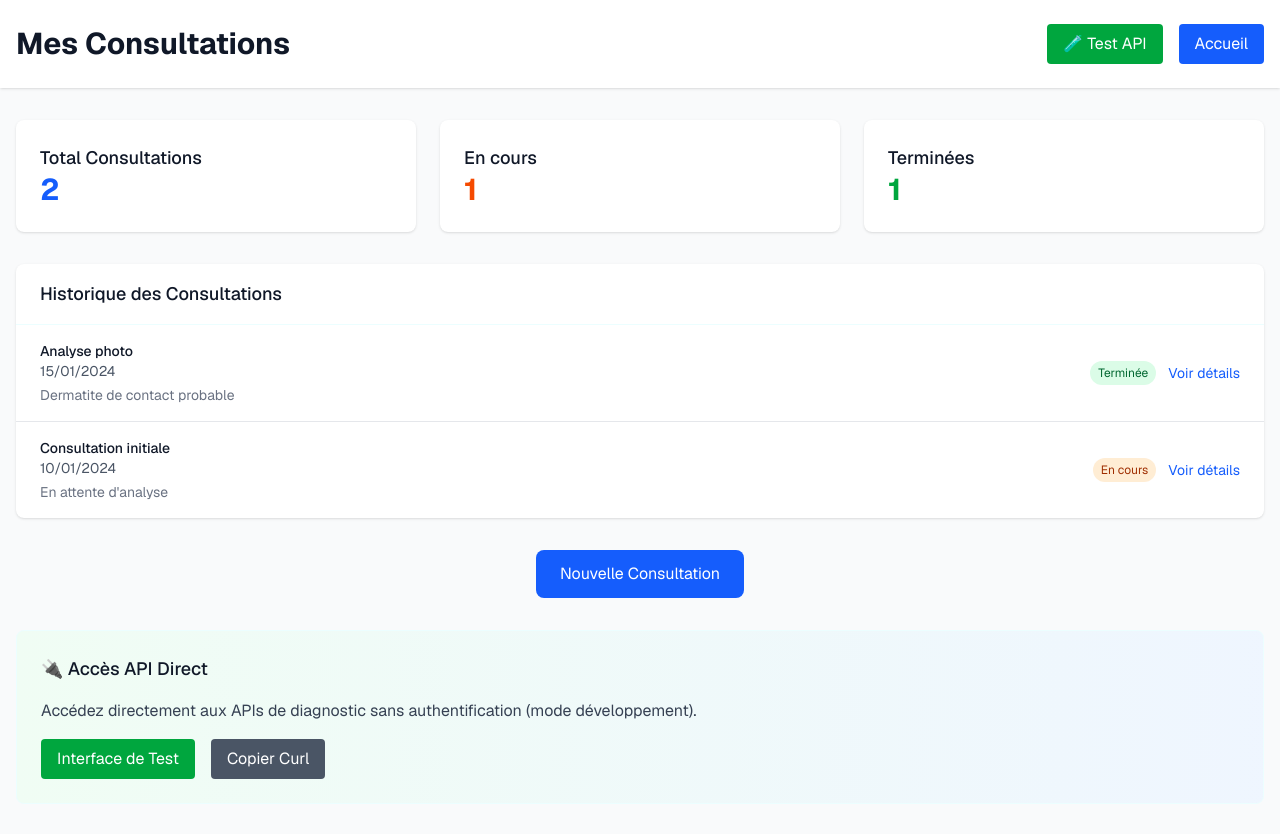
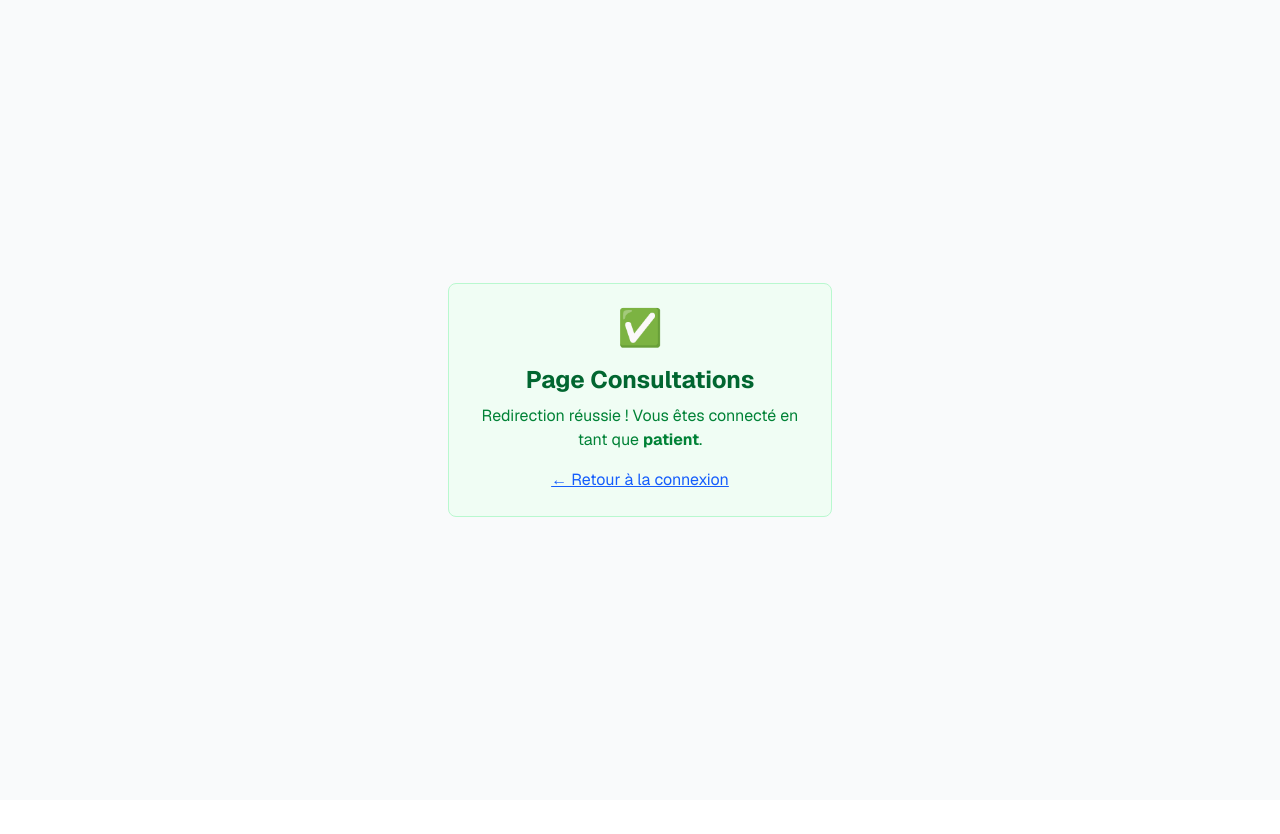
Before and after one commit to stefbach/v0-photo-diagnostic-module, a Next.js app: page /consultations in a window 1280 px wide. After the commit the page ends 800 px from the top, so only its background shows below. Built offline with nearby package versions, Linux system fonts and the light colour scheme.

Commit message:
Update page.tsx

```diff
--- a/app/consultations/page.tsx
+++ b/app/consultations/page.tsx
@@ -1,161 +1,22 @@
-'use client'
-
-import { useEffect, useState } from 'react'
-
 export default function ConsultationsPage() {
-  const [mockData, setMockData] = useState({
-    consultations: [],
-    loading: true
-  })
-
-  useEffect(() => {
-    // Simulation de chargement de données
-    setTimeout(() => {
-      setMockData({
-        consultations: [
-          {
-            id: '1',
-            date: '2024-01-15',
-            status: 'Terminée',
-            type: 'Analyse photo',
-            result: 'Dermatite de contact probable'
-          },
-          {
-            id: '2',
-            date: '2024-01-10',
-            status: 'En cours',
-            type: 'Consultation initiale',
-            result: 'En attente d\'analyse'
-          }
-        ],
-        loading: false
-      })
-    }, 1000)
-  }, [])
-
   return (
-    <div className="min-h-screen bg-gray-50">
-      {/* Header */}
-      <div className="bg-white shadow">
-        <div className="max-w-7xl mx-auto px-4 py-6">
-          <div className="flex justify-between items-center">
-            <h1 className="text-3xl font-bold text-gray-900">Mes Consultations</h1>
-            <div className="flex gap-4">
-              <a
-                href="/test-api"
-                className="bg-green-600 text-white px-4 py-2 rounded hover:bg-green-700"
-              >
-                🧪 Test API
-              </a>
-              <a
-                href="/"
-                className="bg-blue-600 text-white px-4 py-2 rounded hover:bg-blue-700"
-              >
-                Accueil
-              </a>
-            </div>
-          </div>
-        </div>
-      </div>
-
-      {/* Content */}
-      <div className="max-w-7xl mx-auto px-4 py-8">
-        {mockData.loading ? (
-          <div className="text-center">
-            <div className="inline-block animate-spin rounded-full h-8 w-8 border-b-2 border-blue-600"></div>
-            <p className="mt-2 text-gray-600">Chargement des consultations...</p>
-          </div>
-        ) : (
-          <>
-            {/* Stats Cards */}
-            <div className="grid grid-cols-1 md:grid-cols-3 gap-6 mb-8">
-              <div className="bg-white rounded-lg shadow p-6">
-                <h3 className="text-lg font-medium text-gray-900">Total Consultations</h3>
-                <p className="text-3xl font-bold text-blue-600">{mockData.consultations.length}</p>
-              </div>
-              <div className="bg-white rounded-lg shadow p-6">
-                <h3 className="text-lg font-medium text-gray-900">En cours</h3>
-                <p className="text-3xl font-bold text-orange-600">
-                  {mockData.consultations.filter(c => c.status === 'En cours').length}
-                </p>
-              </div>
-              <div className="bg-white rounded-lg shadow p-6">
-                <h3 className="text-lg font-medium text-gray-900">Terminées</h3>
-                <p className="text-3xl font-bold text-green-600">
-                  {mockData.consultations.filter(c => c.status === 'Terminée').length}
-                </p>
-              </div>
-            </div>
-
-            {/* Consultations List */}
-            <div className="bg-white rounded-lg shadow overflow-hidden">
-              <div className="px-6 py-4 border-b">
-                <h3 className="text-lg font-medium text-gray-900">Historique des Consultations</h3>
-              </div>
-              <div className="divide-y divide-gray-200">
-                {mockData.consultations.map((consultation) => (
-                  <div key={consultation.id} className="px-6 py-4 hover:bg-gray-50">
-                    <div className="flex items-center justify-between">
-                      <div>
-                        <h4 className="text-sm font-medium text-gray-900">
-                          {consultation.type}
-                        </h4>
-                        <p className="text-sm text-gray-600">
-                          {new Date(consultation.date).toLocaleDateString('fr-FR')}
-                        </p>
-                        <p className="text-sm text-gray-500 mt-1">
-                          {consultation.result}
-                        </p>
-                      </div>
-                      <div className="flex items-center gap-3">
-                        <span className={`px-2 py-1 text-xs rounded-full ${
-                          consultation.status === 'Terminée'
-                            ? 'bg-green-100 text-green-800'
-                            : 'bg-orange-100 text-orange-800'
-                        }`}>
-                          {consultation.status}
-                        </span>
-                        <button className="text-blue-600 hover:text-blue-800 text-sm">
-                          Voir détails
-                        </button>
-                      </div>
-                    </div>
-                  </div>
-                ))}
-              </div>
-            </div>
-
-            {/* New Consultation Button */}
-            <div className="mt-8 text-center">
-              <button className="bg-blue-600 text-white px-6 py-3 rounded-lg hover:bg-blue-700">
-                Nouvelle Consultation
-              </button>
-            </div>
-          </>
-        )}
-
-        {/* API Access Card */}
-        <div className="mt-8 bg-gradient-to-r from-green-50 to-blue-50 rounded-lg p-6 border">
-          <h3 className="text-lg font-medium text-gray-900 mb-4">🔌 Accès API Direct</h3>
-          <p className="text-gray-700 mb-4">
-            Accédez directement aux APIs de diagnostic sans authentification (mode développement).
+    <div className="min-h-screen flex items-center justify-center bg-gray-50">
+      <div className="max-w-md w-full space-y-8 p-8 text-center">
+        <div className="bg-green-50 border border-green-200 rounded-lg p-6">
+          <div className="text-green-600 text-4xl mb-4">✅</div>
+          <h1 className="text-2xl font-bold text-green-800 mb-2">
+            Page Consultations
+          </h1>
+          <p className="text-green-700">
+            Redirection réussie ! Vous êtes connecté en tant que <strong>patient</strong>.
           </p>
-          <div className="flex gap-4">
+          <div className="mt-4">
             <a
-              href="/test-api"
-              className="bg-green-600 text-white px-4 py-2 rounded hover:bg-green-700"
+              href="/auth/login"
+              className="text-blue-600 hover:text-blue-500 underline"
             >
-              Interface de Test
+              ← Retour à la connexion
             </a>
-            <button
-              onClick={() => {
-                navigator.clipboard.writeText('curl http://localhost:3000/api/simple-photo-analysis -X POST -H "Content-Type: application/json" -d \'{"photo_urls":["https://example.com/image.jpg"]}\'')
-                alert('Commande curl copiée !')
-              }}
-              className="bg-gray-600 text-white px-4 py-2 rounded hover:bg-gray-700"
-            >
-              Copier Curl
-            </button>
           </div>
         </div>
       </div>
```
